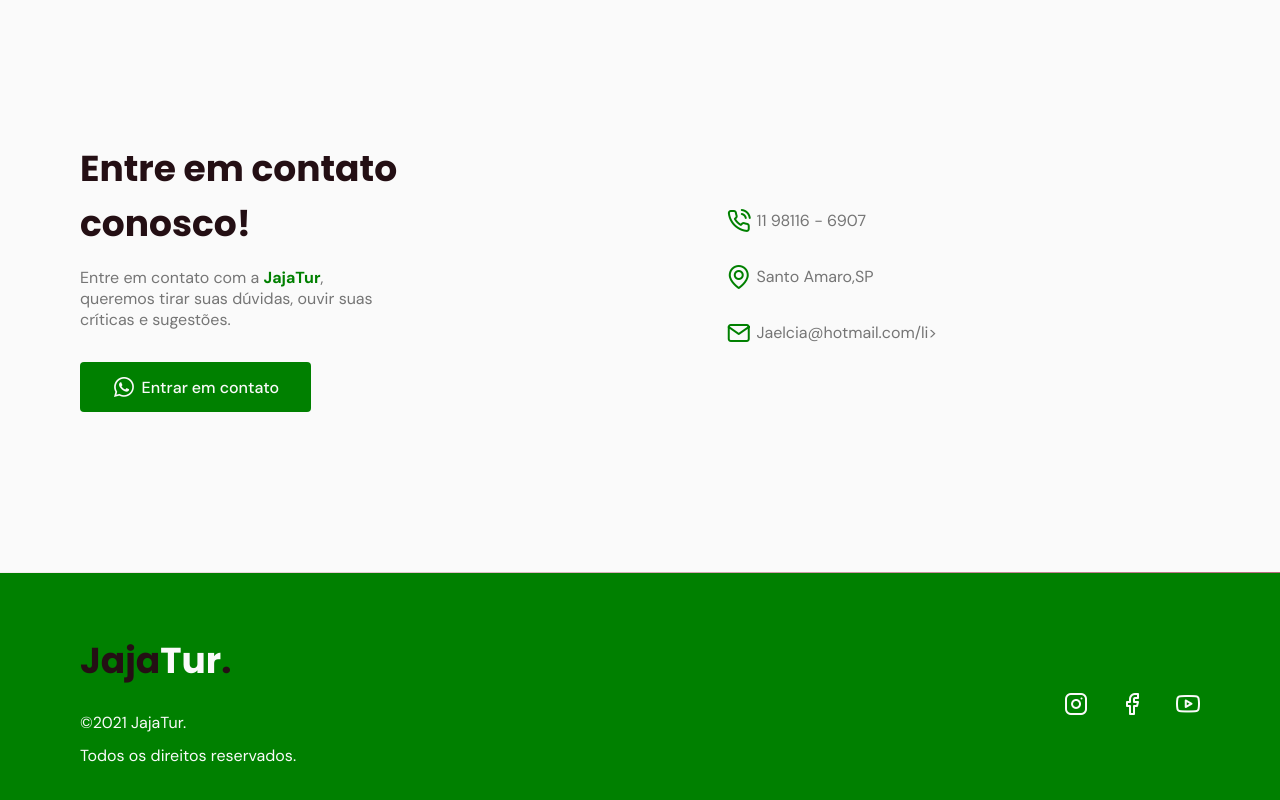
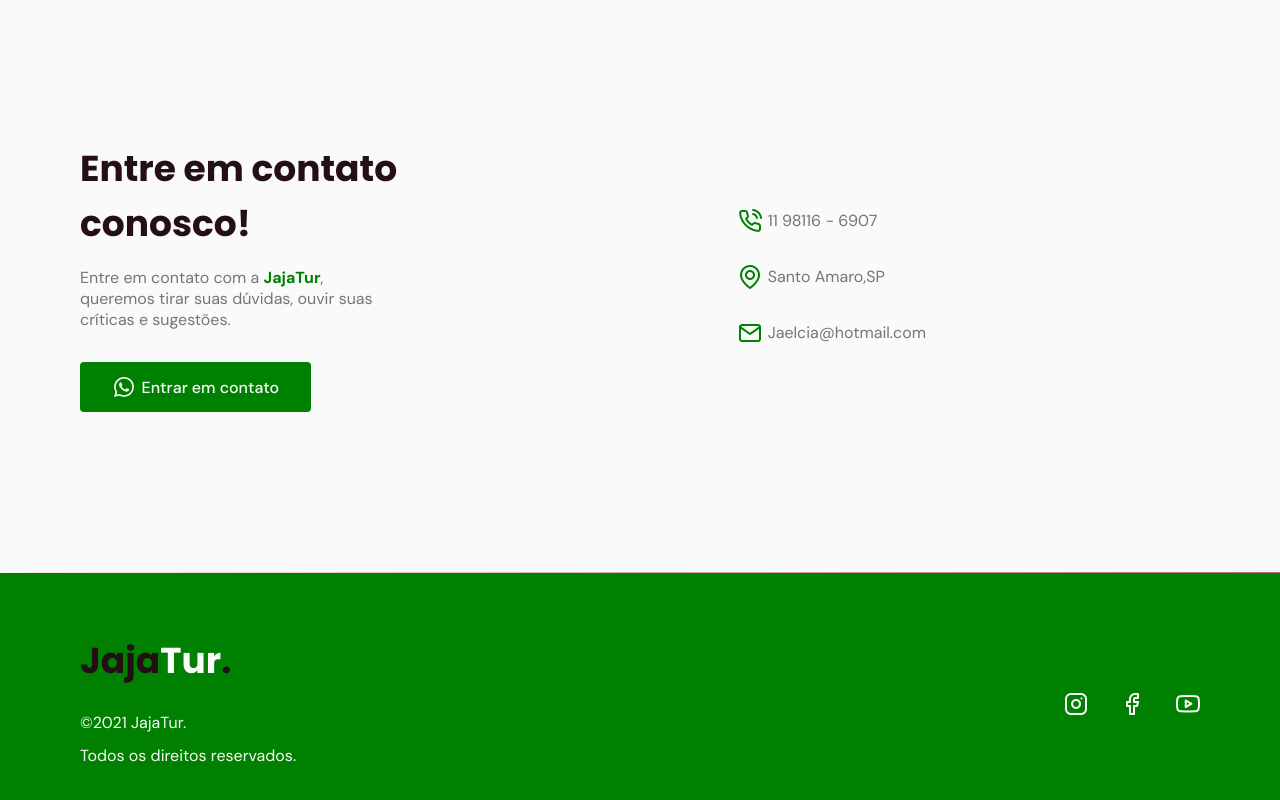
Before and after one commit to rubensfranklin/JajaTur, a plain HTML site: page index.html in a window 1280 px wide. Shown: the part 3674-4474 px from the top of the page. Drawn offline with nearby package versions, Linux system fonts and the light colour scheme; files whose address does not match are found by name.

Commit message:
Update index.html

```diff
--- a/index.html
+++ b/index.html
@@ -321,7 +321,7 @@
             <ul class="grid">
               <li><i class="icon-phone-call"></i>11  98116 - 6907</li>
               <li><i class="icon-map-pin"></i>Santo Amaro,SP</li>
-              <li><i class="icon-mail"></i>Jaelcia@hotmail.com/li>
+              <li><i class="icon-mail"></i>Jaelcia@hotmail.com</li>
             </ul>
           </div>
         </div>
```
